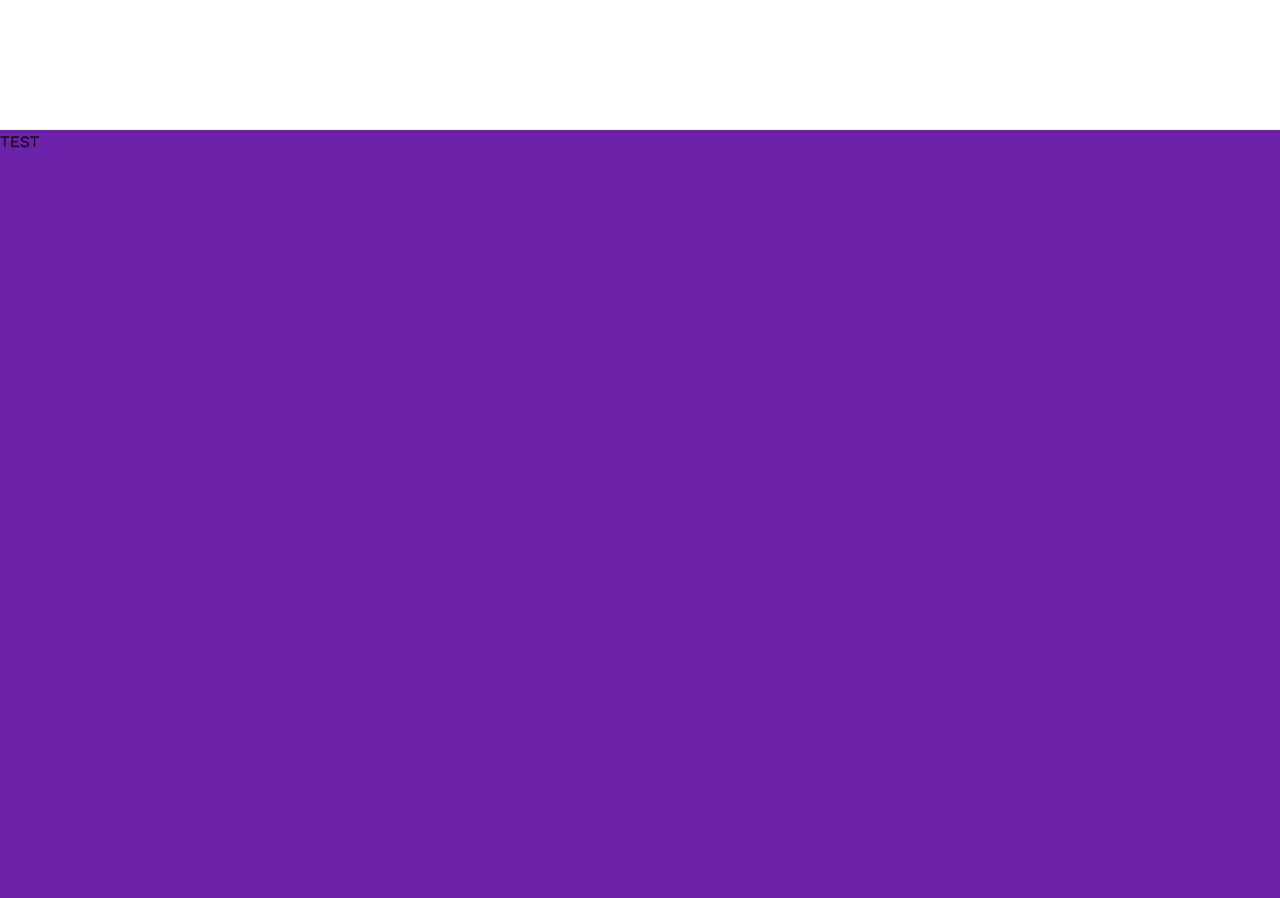
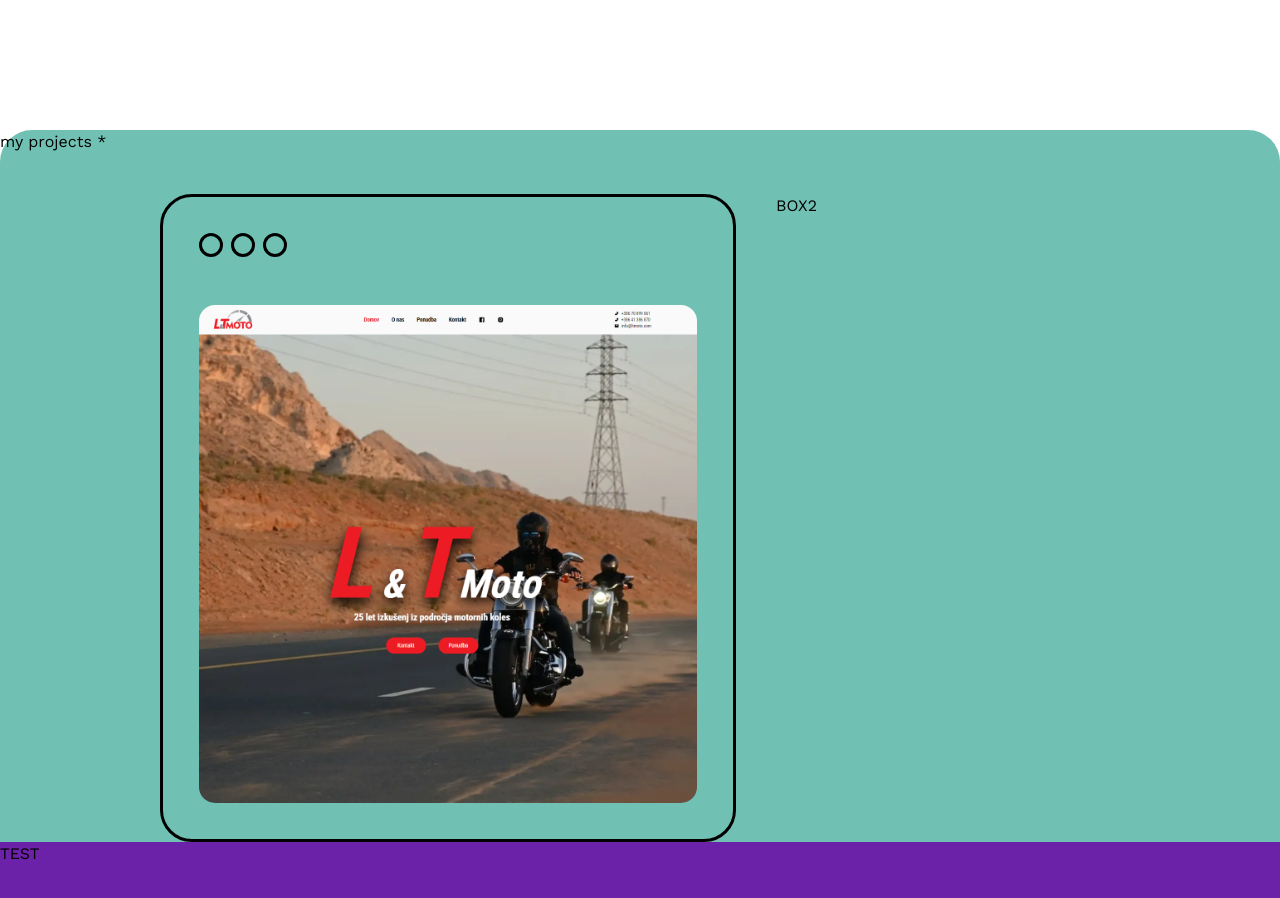
Before and after one commit to rubuz/ML-portfolioV2, a React (Vite) app: page / in a window 1280 px wide. Shown: the part 1740-2638 px from the top of the page. Built offline with nearby package versions, Linux system fonts and the light colour scheme.

Commit message:
style: starting on projects section

```diff
--- a/src/App.jsx
+++ b/src/App.jsx
@@ -5,6 +5,7 @@
 import Navbar from "./components/Navbar";
 import TitleChanger from "./components/TitleChanger";
 import { useScroll, useTransform, motion } from "framer-motion";
+import Projects from "./components/Projects";
 
 function App() {
   const targetRef = useRef(null);
@@ -41,6 +42,7 @@
           </motion.div>
         </div>
       </section>
+      <Projects />
       <div className="w-full h-[1900px] bg-purple-800">TEST</div>{" "}
     </div>
   );
--- /dev/null
+++ b/src/components/Projects.jsx
@@ -0,0 +1,31 @@
+import React from "react";
+import Project1 from "../assets/project1.png";
+
+const Projects = () => {
+  return (
+    <section className="w-full  bg-greeny rounded-t-[2rem]">
+      <div>
+        <h1>my projects * </h1>
+      </div>
+      <div className="w-[75%] mx-auto grid grid-cols-[60%_auto] mt-10 gap-10">
+        <div className="w-full bg-transparent rounded-[2rem] border-[3px] p-9 border-black flex flex-col justify-between gap-12">
+          <div className="flex gap-2">
+            <div className="w-6 h-6 rounded-full border-[3px] border-black bg-transparent project-dot"></div>
+            <div className="w-6 h-6 rounded-full border-[3px] border-black bg-transparent"></div>
+            <div className="w-6 h-6 rounded-full border-[3px] border-black bg-transparent"></div>
+          </div>
+          <div className="w-full project-img">
+            <img
+              src={Project1}
+              alt=""
+              className="object-contain rounded-2xl hover:scale-[104%] transition-all duration-1000"
+            />
+          </div>
+        </div>
+        <div>BOX2</div>
+      </div>
+    </section>
+  );
+};
+
+export default Projects;
--- a/src/index.css
+++ b/src/index.css
@@ -42,3 +42,7 @@
 .cards:first-child {
   margin-left: 5rem;
 }
+
+.project-img:hover > .project-dot {
+  background-color: black;
+}
```
Also changed, not shown: src/assets/project1.png (added).
